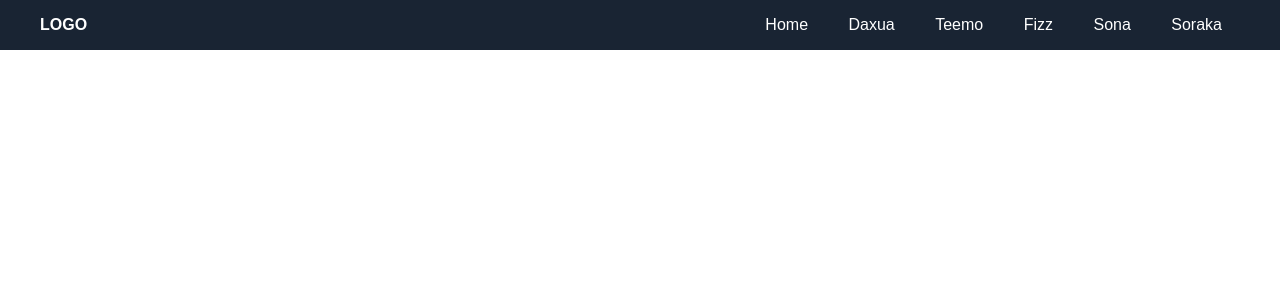
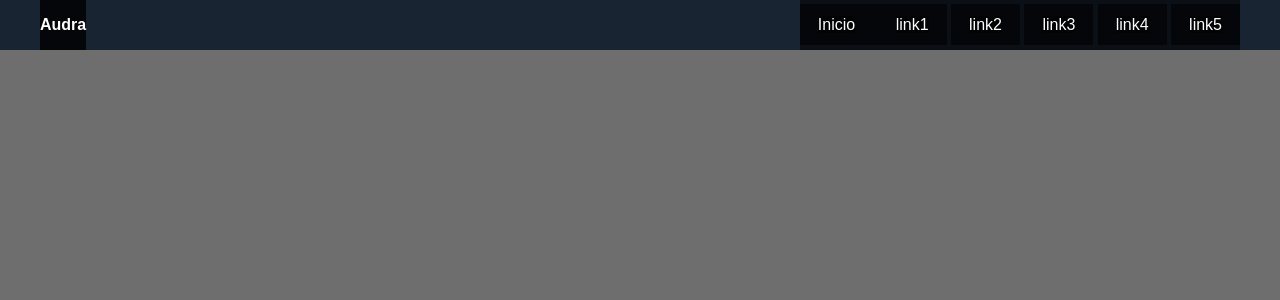
Before and after one commit to augurto/juego_audra, a PHP site: page / in a window 1280 px wide. Shown: the top 300 px of the page. Run offline with PHP 8.4, Linux system fonts and the light colour scheme; some libraries are stand-ins or nearby versions.

Commit message:
fondo negro

```diff
--- a/css/menu.css
+++ b/css/menu.css
@@ -2,6 +2,7 @@
     margin:0;
     padding:0;
     border: none;
+    background: rgba(0, 0, 0, 0.568);
 }
 .sidebar {
     background-color: #192433;
--- a/index.php
+++ b/index.php
@@ -10,22 +10,22 @@
 </head>
 <body>
 	<div class="sidebar">
-		<div class="logo"><h4>LOGO</h4></div>
+		<div class="logo"><h4>Audra</h4></div>
 		<nav>
 			<ul>
 				<li>
-				<a href="#">Home</a>
+				<a href="#">Inicio</a>
 				<ul class="cap_2">
-					<li>1QUE</li>
-					<li>2QUE</li>
-					<li>3QUE</li>
+					<li>link1.1</li>
+					<li>link1.2</li>
+					<li>link1.3</li>
 				</ul>
 				</li>
-				<li><a href="#">Daxua</a></li>
-				<li><a href="#">Teemo</a></li>
-				<li><a href="#">Fizz</a></li>
-				<li><a href="#">Sona</a></li>
-				<li><a href="#">Soraka</a></li>
+				<li><a href="#">link1</a></li>
+				<li><a href="#">link2</a></li>
+				<li><a href="#">link3</a></li>
+				<li><a href="#">link4</a></li>
+				<li><a href="#">link5</a></li>
 			</ul>
 			<div class="icon">
 				<i class="fas fa-bars"></i>
```
